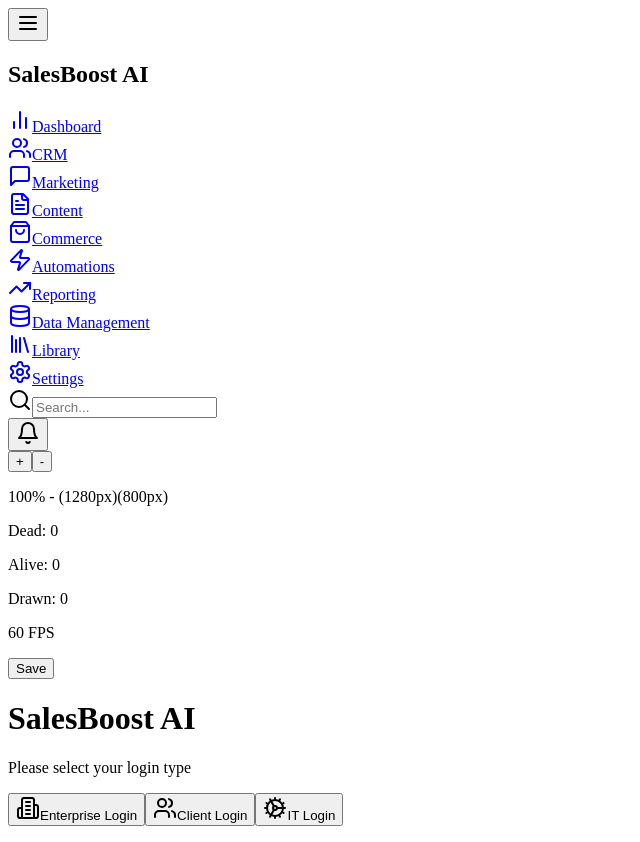
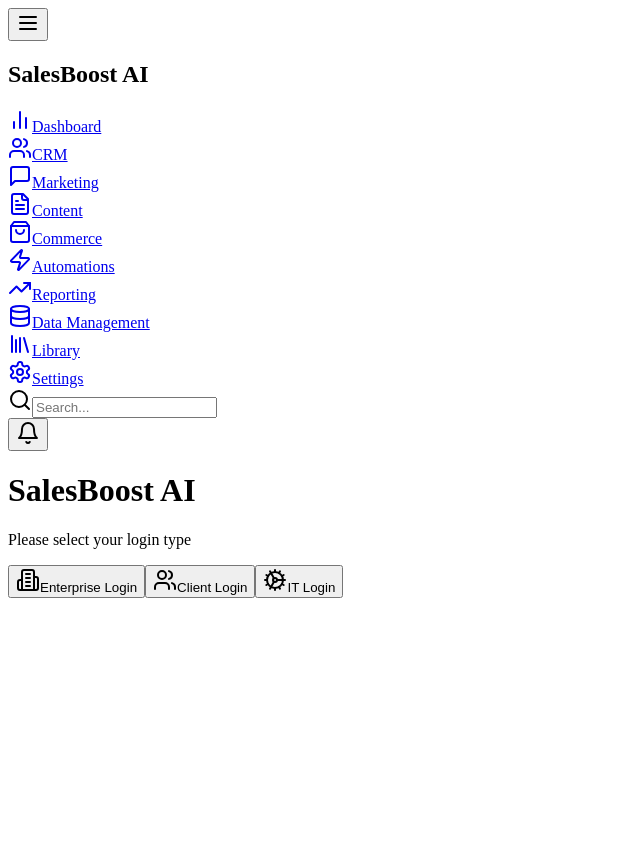
Before and after one commit to ieva1995/Sales-Intelligence, a React (Vite) app in the folder client/: page /settings/login in a window 1280 px wide. Shown: the whole page, without its empty margins (0-640 px from the left). After the commit the page ends 800 px from the top, so only its background shows below. Built offline with nearby package versions, Linux system fonts and the light colour scheme.

Commit message:
Remove background metrics component.
Replit-Commit-Author: Agent
Replit-Commit-Session-Id: e7e592b3-db9f-4542-aa38-c01ec8257dda
Replit-Commit-Screenshot-Url: https://storage.googleapis.com/screenshot-production-us-central1/66febe58-8c90-4495-990f-b25a7eb3381e/a129599a-30a1-4ddb-955a-18d809f71919.jpg

```diff
--- a/client/src/components/BackgroundMetrics.tsx
+++ /dev/null
@@ -1,87 +0,0 @@
-import { useState, useEffect } from 'react';
-
-export const BackgroundMetrics = () => {
-  const [metrics, setMetrics] = useState({
-    zoom: 100,
-    width: window.innerWidth,
-    height: window.innerHeight,
-    dead: 0,
-    alive: 0,
-    drawn: 0,
-    fps: 0
-  });
-
-  const [lastFrameTime, setLastFrameTime] = useState(performance.now());
-
-  useEffect(() => {
-    const handleResize = () => {
-      setMetrics(prev => ({
-        ...prev,
-        width: window.innerWidth,
-        height: window.innerHeight
-      }));
-    };
-
-    const updateFPS = () => {
-      const now = performance.now();
-      const delta = now - lastFrameTime;
-      const fps = Math.round(1000 / delta);
-
-      setMetrics(prev => ({ ...prev, fps }));
-      setLastFrameTime(now);
-      requestAnimationFrame(updateFPS);
-    };
-
-    window.addEventListener('resize', handleResize);
-    requestAnimationFrame(updateFPS);
-
-    return () => {
-      window.removeEventListener('resize', handleResize);
-    };
-  }, [lastFrameTime]);
-
-  const handleZoom = (direction: 'in' | 'out') => {
-    setMetrics(prev => ({
-      ...prev,
-      zoom: direction === 'in' ? Math.min(prev.zoom + 10, 200) : Math.max(prev.zoom - 10, 50)
-    }));
-  };
-
-  const captureScreenshot = () => {
-    console.log('Screenshot captured');
-  };
-
-  return (
-    <div className="fixed top-4 right-4 bg-black/30 backdrop-blur-sm rounded-lg p-4 text-sm font-mono z-50 border border-gray-800">
-      <div className="space-y-2">
-        <div className="flex gap-2">
-          <span className="zoom">
-            <button
-              onClick={() => handleZoom('in')}
-              className="w-6 h-6 flex items-center justify-center bg-black/50 rounded hover:bg-gray-800 transition-colors text-white"
-            >
-              +
-            </button>
-            <button
-              onClick={() => handleZoom('out')}
-              className="w-6 h-6 flex items-center justify-center bg-black/50 rounded hover:bg-gray-800 transition-colors text-white"
-            >
-              -
-            </button>
-          </span>
-        </div>
-        <p className="text-gray-400">{metrics.zoom}% - ({metrics.width}px)({metrics.height}px)</p>
-        <p className="text-gray-400">Dead: {metrics.dead}</p>
-        <p className="text-gray-400">Alive: {metrics.alive}</p>
-        <p className="text-gray-400">Drawn: {metrics.drawn}</p>
-        <p className="text-gray-400">{metrics.fps} FPS</p>
-        <button
-          onClick={captureScreenshot}
-          className="text-green-500 hover:text-green-400 transition-colors"
-        >
-          Save
-        </button>
-      </div>
-    </div>
-  );
-};
--- a/client/src/pages/login.tsx
+++ b/client/src/pages/login.tsx
@@ -5,7 +5,6 @@ import { Input } from "@/components/ui/input";
 import { Button } from "@/components/ui/button";
 import { Checkbox } from "@/components/ui/checkbox";
 import { Building2, Users, Cog } from "lucide-react";
-import { BackgroundMetrics } from "@/components/BackgroundMetrics";
 
 interface LoginOptionProps {
   title: string;
@@ -37,7 +36,6 @@ export default function Login() {
   if (!selectedRole) {
     return (
       <div className="min-h-screen bg-black flex items-center justify-center p-4">
-        <BackgroundMetrics />
         <Card className="w-full max-w-md bg-black/30 border border-gray-800 rounded-2xl backdrop-blur-xl">
           <CardContent className="p-8 space-y-6">
             <div className="text-center space-y-2 mb-8">
@@ -68,7 +66,6 @@ export default function Login() {
 
   return (
     <div className="min-h-screen bg-black flex items-center justify-center p-4">
-      <BackgroundMetrics />
       <Card className="w-full max-w-md bg-black/30 border border-gray-800 rounded-2xl backdrop-blur-xl">
         <CardContent className="p-8 space-y-6">
           <div className="text-center space-y-2 mb-8">
```
